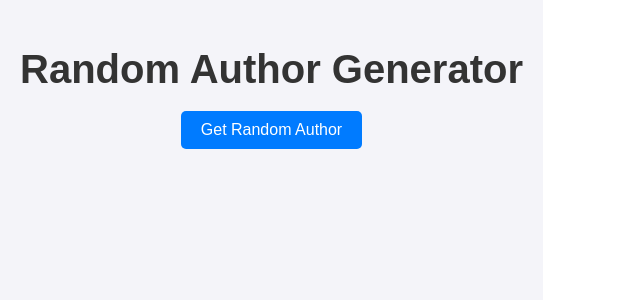
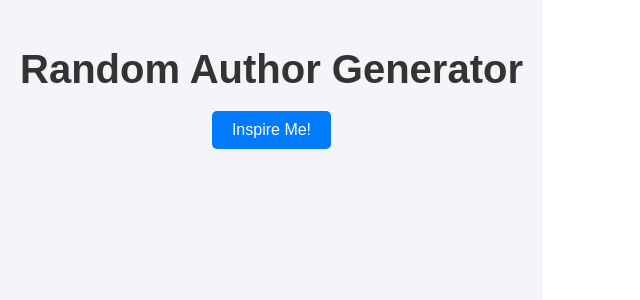
Before and after one commit to nakullsharma/random-authors, a React (Vite) app: page / in a window 1280 px wide. Shown: the top 300 px of the page, without its empty margins (0-640 px from the left). Built offline with nearby package versions, Linux system fonts and the light colour scheme.

Commit message:
updated button

```diff
--- a/src/App.jsx
+++ b/src/App.jsx
@@ -13,8 +13,8 @@ function App() {
     <div style={styles.container}>
       <h1 style={styles.title}>Random Author Generator</h1>
       <button onClick={getRandomAuthor} style={styles.button}>
-        Get Random Author
-      </button>
+       Inspire Me!
+       </button>
       {author && (
         <div style={styles.card}>
           <h2 style={styles.authorName}>{author.name}</h2>
```
